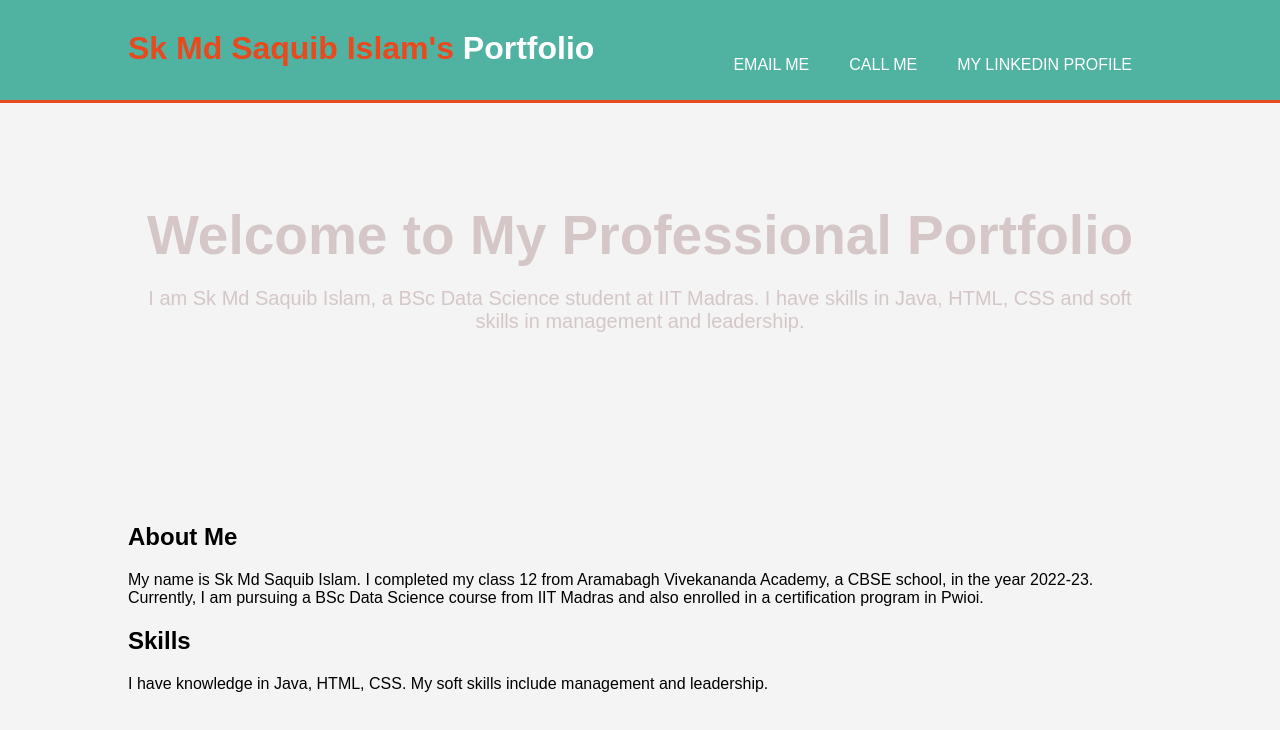
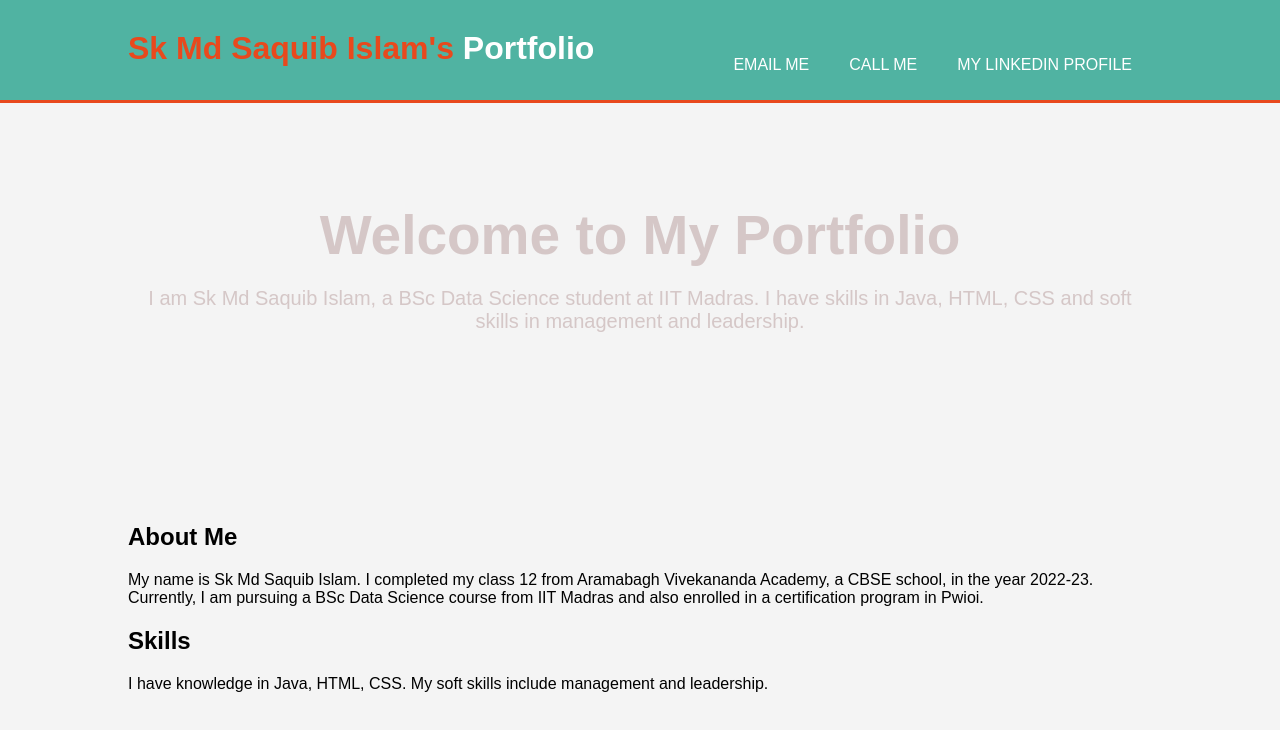
Before and after one commit to Saquibislam1/Resumev1, a plain HTML site: page index.html in a window 1280 px wide. Drawn offline with Linux system fonts and the light colour scheme.

Commit message:
Commit message

```diff
--- a/index.html
+++ b/index.html
@@ -83,7 +83,7 @@
     </header>
     <section id="showcase">
         <div class="container">
-            <h1>Welcome to My Professional Portfolio</h1>
+            <h1>Welcome to My Portfolio</h1>
             <p>I am Sk Md Saquib Islam, a BSc Data Science student at IIT Madras. I have skills in Java, HTML, CSS and soft skills in management and leadership.</p>
         </div>
     </section>
```
